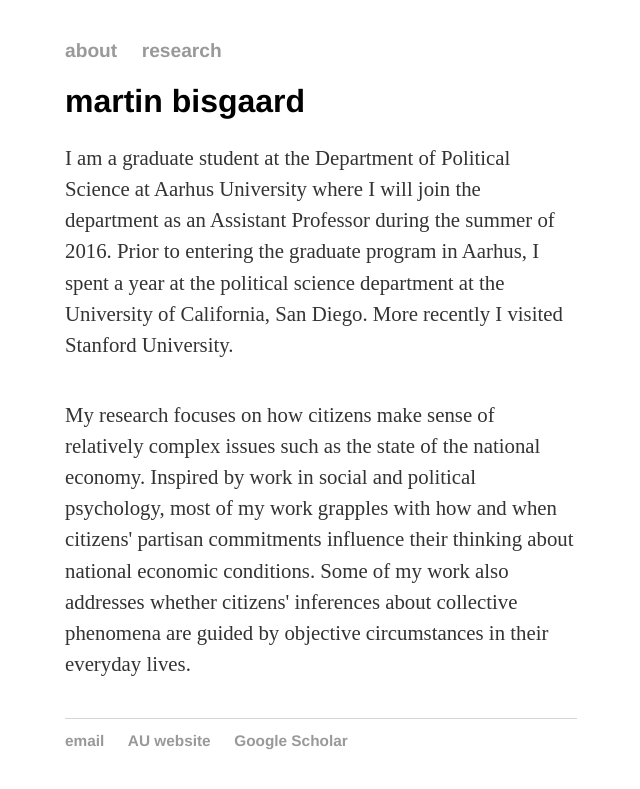
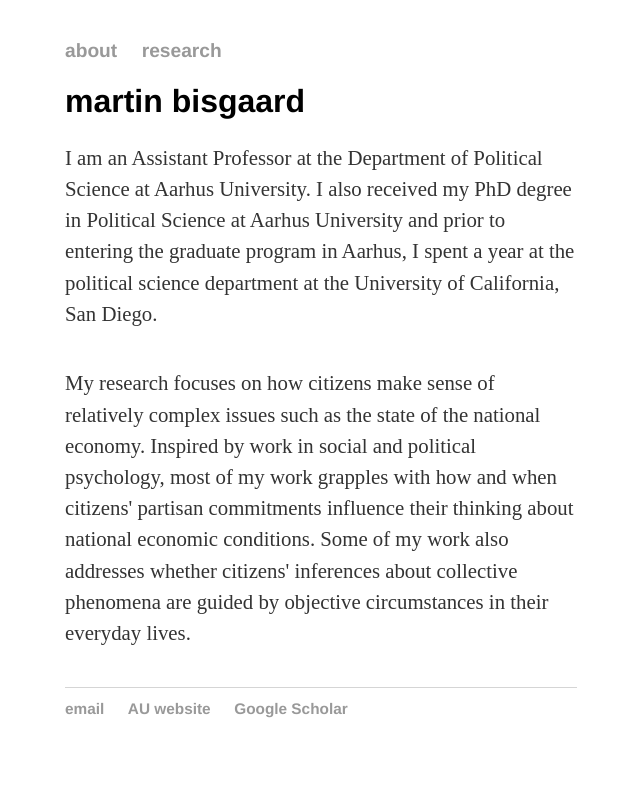
Before and after one commit to mbisgaard/mbisgaard.github.io, a Jekyll site: the page built from index.html, in a window 1280 px wide. Shown: the top 789 px of the page, without its empty margins (319-959 px from the left). Built offline with Jekyll 4.4.1, drawn with Linux system fonts in a browser that asks for light colours.

Commit message:
Update index.html

```diff
--- a/index.html
+++ b/index.html
@@ -5,7 +5,7 @@ title: Martin Bisgaard
 <div class="blurb">
 	<h1>martin bisgaard</h1>
 
-	<p2>I am a graduate student at the Department of Political Science at Aarhus University where I will join the department as an Assistant Professor during the summer of 2016. Prior to entering the graduate program in Aarhus, I spent a year at the political science department at the University of California, San Diego. More recently I visited Stanford University.</p2>
+	<p2>I am an Assistant Professor at the Department of Political Science at Aarhus University. I also received my PhD degree in Political Science at Aarhus University and prior to entering the graduate program in Aarhus, I spent a year at the political science department at the University of California, San Diego.</p2>
 		<p>&nbsp;</p>
 	<p2>My research focuses on how citizens make sense of relatively complex issues such as the state of the national economy. Inspired by work in social and political psychology, most of my work grapples with how and when citizens' partisan commitments influence their thinking about national economic conditions. Some of my work also addresses whether citizens' inferences about collective phenomena are guided by objective circumstances in their everyday lives.</p2>
 
```
